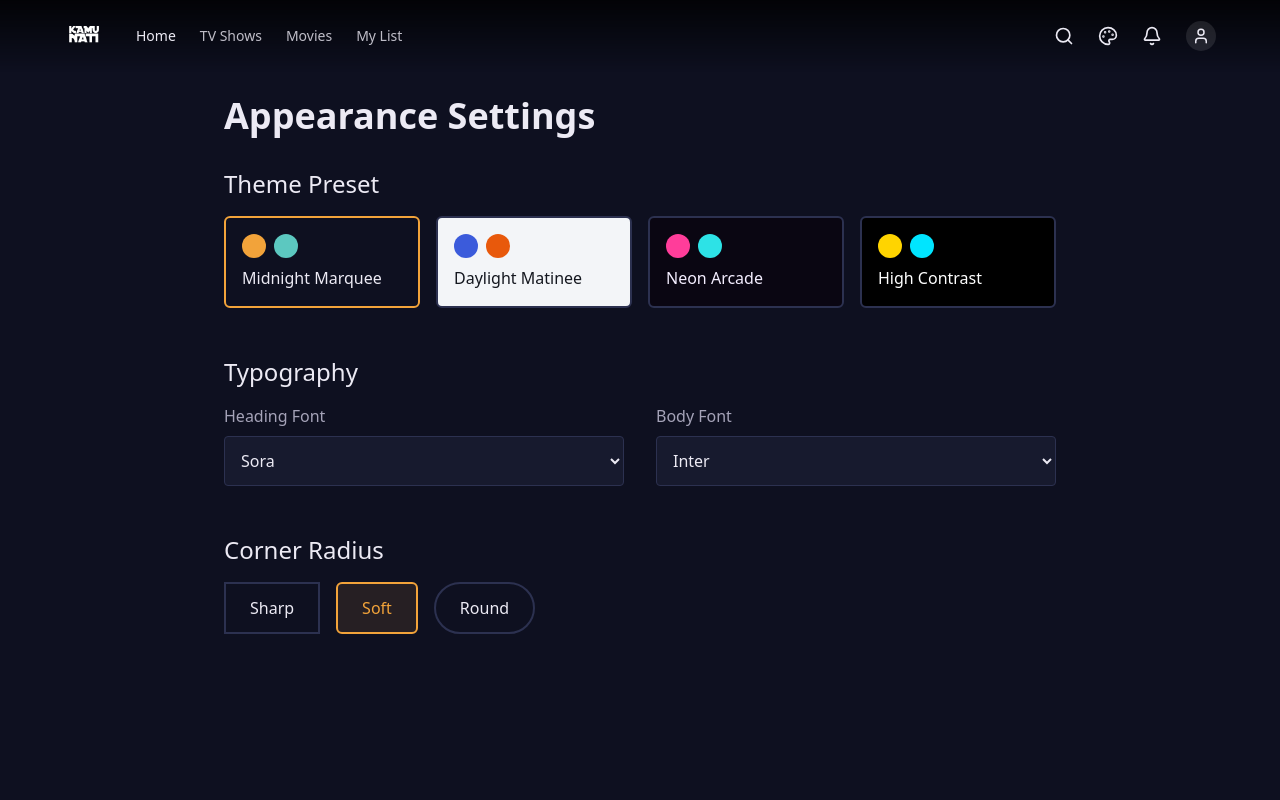
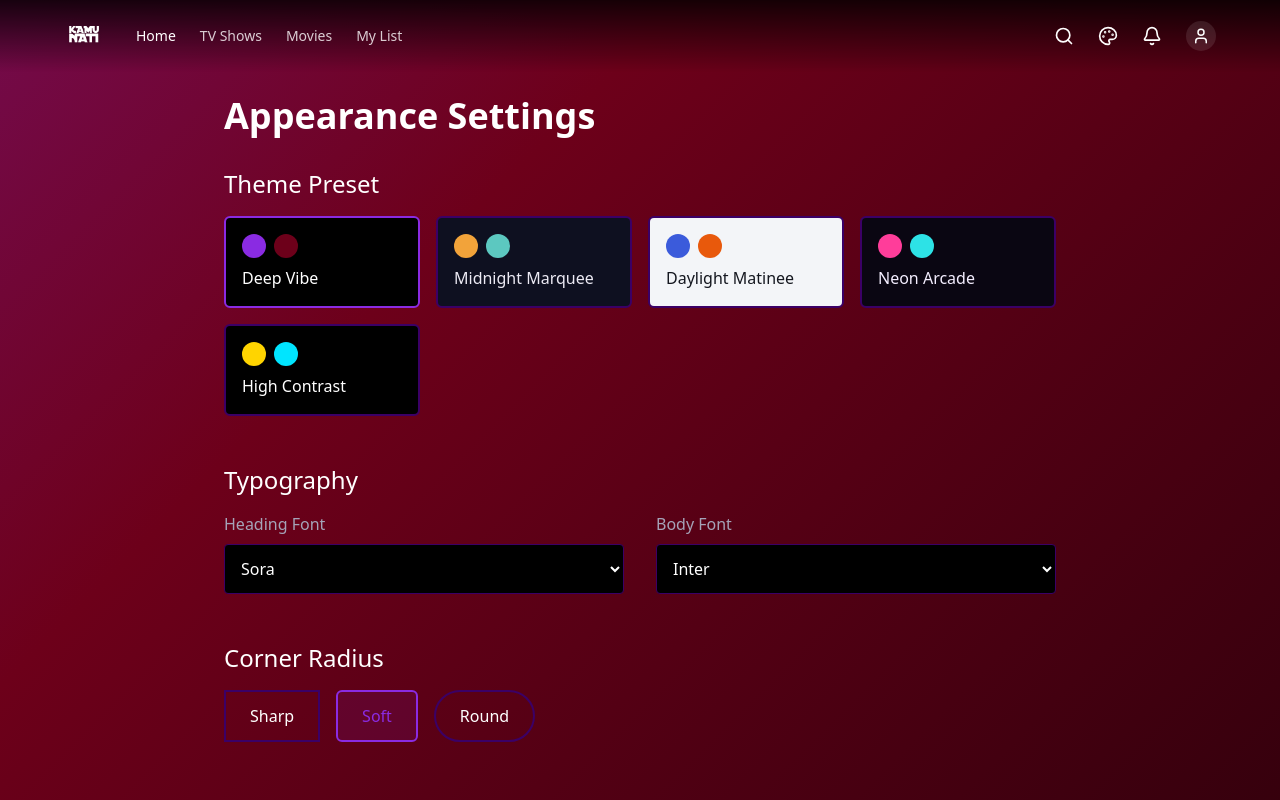
Before and after one commit to mohamedhanifa27/Kamunati, a Next.js app: page /settings/appearance in a window 1280 px wide. Built offline with nearby package versions, Linux system fonts and the light colour scheme; a web font is replaced by a local one.

Commit message:
Apply custom Deep Vibe animated gradient theme as default

```diff
--- a/package.json
+++ b/package.json
@@ -11,6 +11,7 @@
     "dev": "ts-node --transpile-only src/server.ts"
   },
   "dependencies": {
+    "@designcodeio/threeui": "^1.2.0",
     "@fastify/cors": "^9.0.1",
     "@heroicons/react": "^2.2.0",
     "@hookform/resolvers": "^5.9.1",
--- a/src/app/globals.css
+++ b/src/app/globals.css
@@ -5,7 +5,7 @@
 @tailwind utilities;
 
 body {
-  background-color: rgb(var(--c-bg));
+  background-color: transparent;
   color: rgb(var(--c-text));
   font-family: var(--font-body);
   overflow-x: hidden;
@@ -19,3 +19,15 @@ body {
   -ms-overflow-style: none;
   scrollbar-width: none;
 }
+
+@keyframes gradientAnimation {
+  0% { background-position: 0% 50%; }
+  50% { background-position: 100% 50%; }
+  100% { background-position: 0% 50%; }
+}
+
+.live-gradient {
+  background: linear-gradient(-45deg, #000000, rgb(109, 0, 26), #8A2BE2, #000000);
+  background-size: 400% 400%;
+  animation: gradientAnimation 15s ease infinite;
+}
--- a/src/app/layout.tsx
+++ b/src/app/layout.tsx
@@ -24,10 +24,10 @@ export default function RootLayout({
 }) {
   return (
     <html lang="en">
-      <body className={`${inter.variable} ${sora.variable} ${outfit.variable} ${bricolage.variable} ${playfair.variable} ${dmSans.variable} ${jetbrains.variable} font-body bg-bg text-text`}>
+      <body className={`${inter.variable} ${sora.variable} ${outfit.variable} ${bricolage.variable} ${playfair.variable} ${dmSans.variable} ${jetbrains.variable} font-body bg-bg text-text live-gradient`}>
         <ThemeProvider>
           <Navbar />
-          <main className="min-h-screen">
+          <main className="min-h-screen relative z-10">
             {children}
           </main>
         </ThemeProvider>
--- a/src/lib/theme/presets.json
+++ b/src/lib/theme/presets.json
@@ -1,4 +1,27 @@
 [
+  {
+    "id": "deep-vibe",
+    "name": "Deep Vibe",
+    "mode": "dark",
+    "colors": {
+      "bg": "#000000",
+      "bgElevated": "#0A0A0A",
+      "surface": "#000000",
+      "surfaceRaised": "#111111",
+      "border": "#3B0066",
+      "text": "#FFFFFF",
+      "textMuted": "#A5A3B8",
+      "primary": "#8A2BE2",
+      "primaryHover": "#9D4EDD",
+      "textOnPrimary": "#FFFFFF",
+      "accent": "#6D001A",
+      "success": "#5BD68A",
+      "warning": "#F2C94C",
+      "danger": "#FF6B6B",
+      "info": "#6CB6FF"
+    },
+    "suggested": { "headingFont": "Sora", "bodyFont": "Inter", "radius": "soft" }
+  },
   {
     "id": "midnight-marquee",
     "name": "Midnight Marquee",
--- a/src/store/themeStore.ts
+++ b/src/store/themeStore.ts
@@ -41,8 +41,8 @@ interface ThemeStore extends AppearancePrefs {
 
 const defaultPrefs: AppearancePrefs = {
   themeMode: 'preset',
-  presetId: 'midnight-marquee',
-  systemDarkPresetId: 'midnight-marquee',
+  presetId: 'deep-vibe',
+  systemDarkpresetId: 'deep-vibe',
   systemLightPresetId: 'daylight-matinee',
   customThemes: [],
   activeCustomThemeId: null,
```
Also changed, not shown: 1 other file (tests, documents, lock files or other folders).
